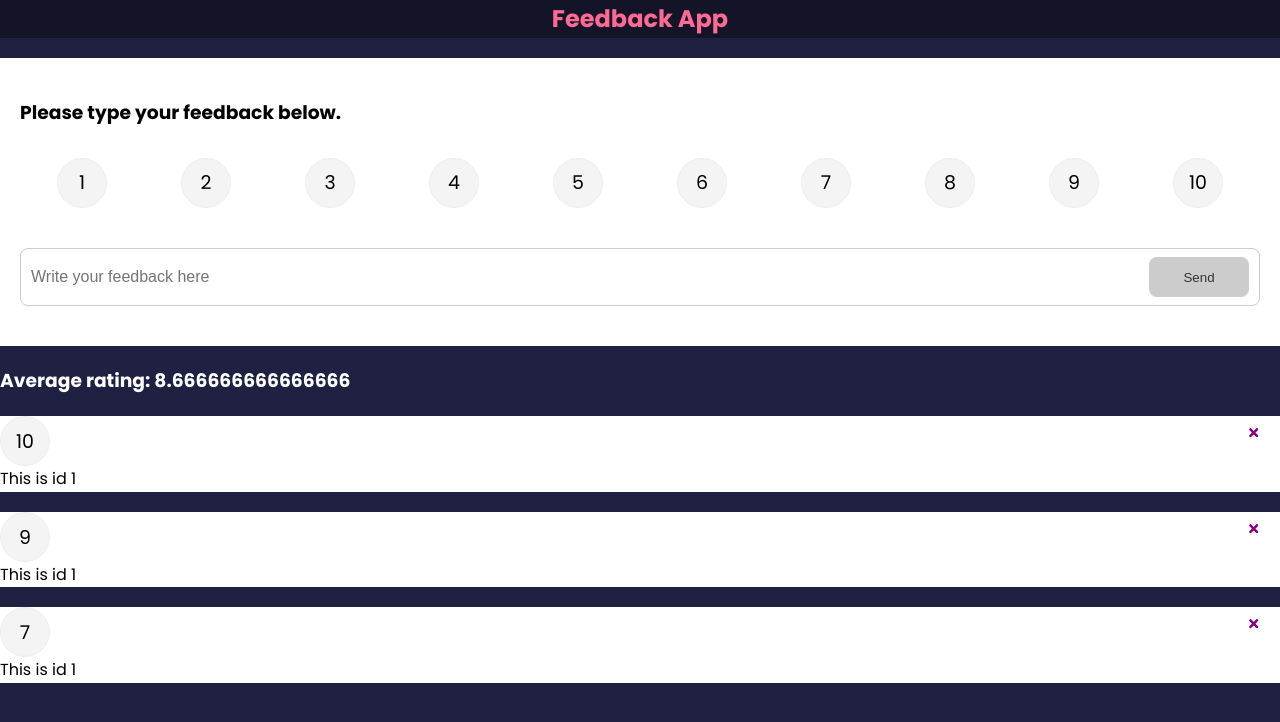
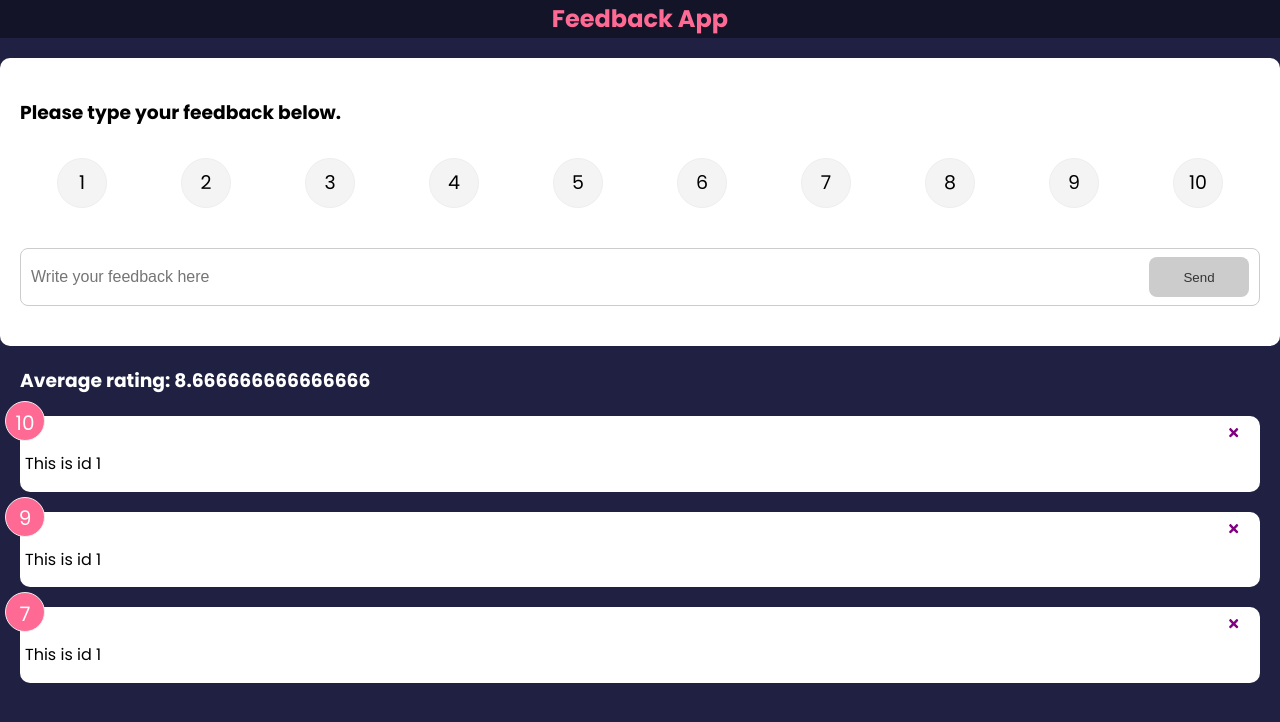
Before and after one commit to JiwanChaudhary/feedback, a React (Create React App) app: page / in a window 1280 px wide. Shown: the top 722 px of the page. Built offline with nearby package versions, Linux system fonts and the light colour scheme; a web font is replaced by a local one.

Commit message:
styled component updated

```diff
--- a/src/components/FeedbackForm.jsx
+++ b/src/components/FeedbackForm.jsx
@@ -7,6 +7,7 @@ import {
   YourFeedback,
   InputGroup,
   InputText,
+  Message,
 } from "../styledComponents/FeedbackForm.styled";
 
 const FeedbackForm = ({ addFeedback }) => {
@@ -50,7 +51,7 @@ const FeedbackForm = ({ addFeedback }) => {
             Send
           </Button>
         </InputGroup>
-        {message && <p style={{ color: "red" }}>{message}</p>}
+        {message && <Message>{message}</Message>}
       </Form>
     </CommonCard>
   );
--- a/src/styledComponents/Button.styled.js
+++ b/src/styledComponents/Button.styled.js
@@ -1,7 +1,6 @@
 import styled from "styled-components";
 
 export const SubmitButton = styled.button`
-  /* background-color: ${({disabled}) => (disabled ? '#cccccc' : '#ff6a95')}; */
   color: #fff;
   border: 0;
   border-radius: 8px;
@@ -9,6 +8,7 @@ export const SubmitButton = styled.button`
   width: 100px;
   height: 40px;
   cursor: pointer;
+  margin-left: 10px;
 
   &:hover {
     transform: scale(0.98);
--- a/src/styledComponents/Feedback.styled.js
+++ b/src/styledComponents/Feedback.styled.js
@@ -1,27 +1,38 @@
 import styled from "styled-components";
 
-export const Wrapper = styled.div``;
+export const Wrapper = styled.div`
+padding: 0 20px;
+`;
 
 export const Card = styled.div`
   background-color: #fff;
   color: #333;
   margin: 20px 0;
+  border-radius: 10px;
   position: relative;
 `;
 export const Rating = styled.div`
   position: relative;
-  background: #f4f4f4;
-  width: 50px;
-  height: 50px;
-  padding: 10px;
+  top: -15px;
+  left: -15px;
+  background: #ff6a95;
+  color: #fff;
+  width: 40px;
+  height: 40px;
+  padding: 4.5px;
   text-align: center;
   border-radius: 50%;
-  font-size: 19px;
+  font-size: 20px;
   border: 1px #eee solid;
   transition: 0.3s;
 `;
 
-export const Text = styled.p``;
+export const Text = styled.p`
+margin: 0;
+padding: 5px;
+position: relative;
+top: -10px;
+`;
 
 export const DeleteButton = styled.button`
   position: absolute;
--- a/src/styledComponents/FeedbackForm.styled.js
+++ b/src/styledComponents/FeedbackForm.styled.js
@@ -1,7 +1,7 @@
 import styled from "styled-components";
 
 export const Form = styled.form`
-padding: 40px 20px;
+  padding: 40px 20px;
 `;
 
 export const YourFeedback = styled.h3``;
@@ -20,8 +20,18 @@ export const InputText = styled.input`
   font-size: 16px;
 
   &:focus {
-      outline: none;
+    outline: none;
+  }
+
+  @media screen and (max-width: 600px) {
+    width: 80%;
   }
 `;
 
 export const SubmitButton = styled.button``;
+
+export const Message = styled.div`
+  padding-top: 10px;
+  text-align: center;
+  color: rebeccapurple;
+`;
--- a/src/styledComponents/FeedbackStats.styled.js
+++ b/src/styledComponents/FeedbackStats.styled.js
@@ -5,6 +5,7 @@ export const WrapperFeedbackStats = styled.div`
   display: flex;
   justify-content: space-between;
   align-items: center;
+  padding-left: 20px;
 `;
 
 export const AverageRating = styled.h3``;
--- a/src/styledComponents/RatingSelect.styled.js
+++ b/src/styledComponents/RatingSelect.styled.js
@@ -6,6 +6,14 @@ export const Ul = styled.ul`
   justify-content: space-around;
   margin: 30px 0 40px;
   list-style: none;
+
+  @media screen and (max-width: 600px) {
+    display: flex;
+    align-items: center;
+    justify-content: center;
+    flex-wrap: wrap;
+    margin: 30px 0 40px;
+  }
 `;
 export const Li = styled.li`
   position: relative;
@@ -19,12 +27,21 @@ export const Li = styled.li`
   border: 1px #eee solid;
   transition: 0.3s;
 
+  @media screen and (max-width: 600px) {
+    margin: 10px 3px;
+  }
+
   &:hover {
     background: #ff6a95;
     color: #fff;
   }
 `;
-export const Input = styled.input``;
+export const Input = styled.input`
+  flex-grow: 2;
+  border: none;
+  font-size: 16px;
+
+`;
 
 export const Label = styled.label`
   position: absolute;
@@ -36,4 +53,5 @@ export const Label = styled.label`
   border-radius: 50%;
   transform: translate(-50%, -50%);
   cursor: pointer;
+
 `;
```
